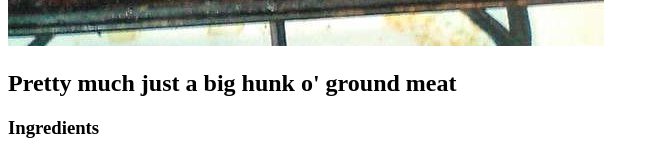
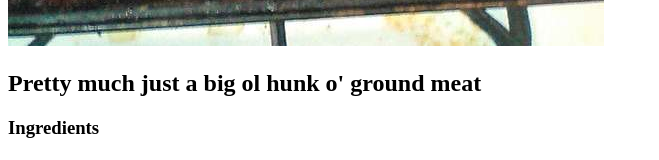
Before and after one commit to zedohn/odin-recipes, a plain HTML site: page recipes/tennessee-meatloaf.html in a window 1280 px wide. Shown: the part 630-790 px from the top of the page, without its empty margins (0-659 px from the left). Drawn offline with Linux system fonts and the light colour scheme.

Commit message:
Forgot to save html files in VSC before commiting.

```diff
--- a/recipes/tennessee-meatloaf.html
+++ b/recipes/tennessee-meatloaf.html
@@ -9,7 +9,7 @@
 <body>
     <h1>Tennessee Meatloaf</h1>
     <img src="../img/tennessee-meatloaf.jpeg" alt="Disgusting picture of a meatloaf">
-    <h2>Pretty much just a big hunk o' ground meat</h2>
+    <h2>Pretty much just a big ol hunk o' ground meat</h2>
     <h3>Ingredients</h3>
     <h4>Brown Sugar Glaze</h4>
     <ul>
```
Also changed, not shown: index.html (+0 -1 lines).
